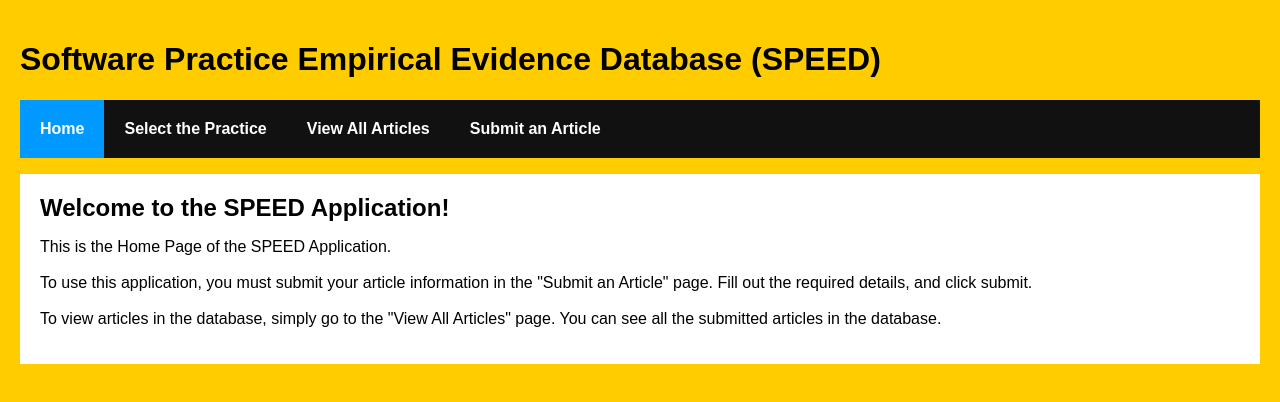
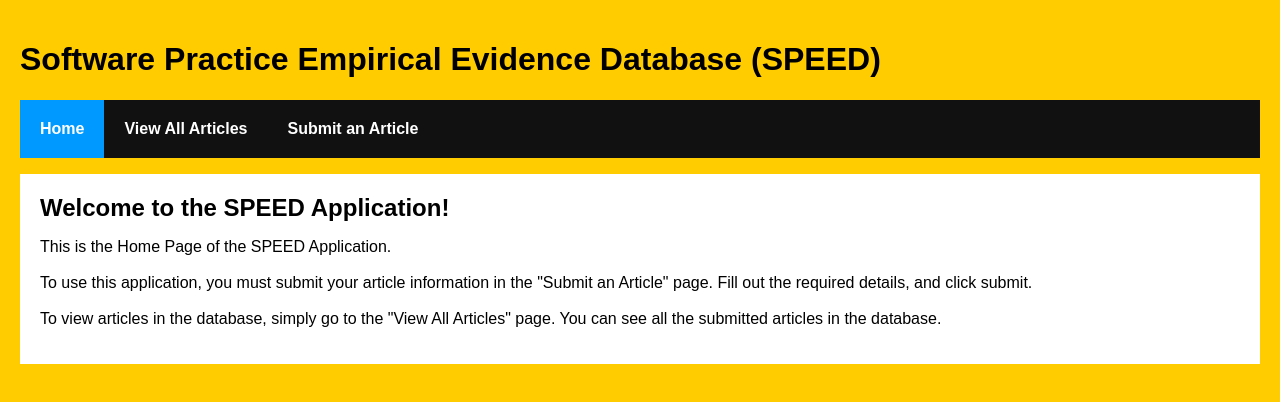
Before and after one commit to Ratchet7x5/software-article-database-app, a React (Create React App) app in the folder client/: page / in a window 1280 px wide. Shown: the top 402 px of the page. Built offline with nearby package versions, Linux system fonts and the light colour scheme.

Commit message:
remove SEPractice page

```diff
--- a/client/src/App.js
+++ b/client/src/App.js
@@ -19,9 +19,9 @@
           <li>
             <NavLink to="/">Home</NavLink>
           </li>
-          <li>
+          {/* <li>
             <NavLink to="/SEPractice">Select the Practice</NavLink>
-          </li>
+          </li> */}
           <li>
             <NavLink to="/ViewAllArticles">View All Articles</NavLink>
           </li>
@@ -32,7 +32,7 @@
         <div className="content">
           <Routes>
             <Route exact path="/" element={<Home />} />
-            <Route path="/SEPractice" element={<SEPractice />} />
+            {/* <Route path="/SEPractice" element={<SEPractice />} /> */}
             <Route path="/ViewAllArticles" element={<ViewAllArticles />} />
             <Route path="/SubmitArticle" element={<SubmitArticle />} />
             {/* All other paths should redirect to NotFoundPage */}
```
